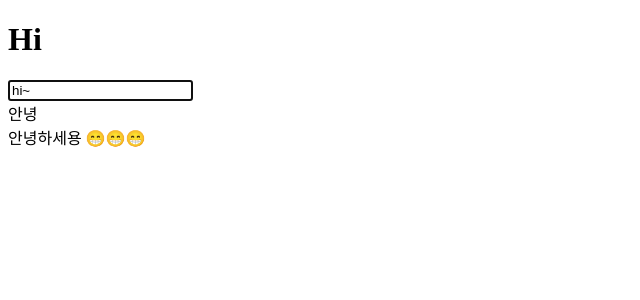
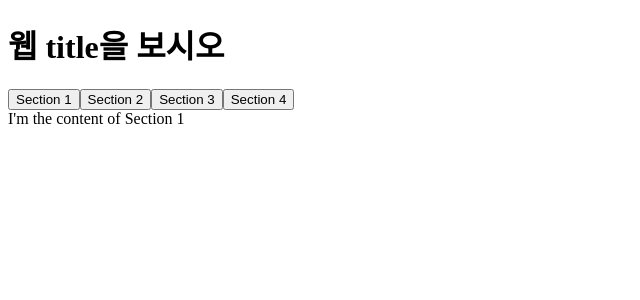
Before and after one commit to kbu715/react_hook_test, a React (Create React App) app: page / in a window 1280 px wide. Shown: the top 300 px of the page, without its empty margins (0-640 px from the left). Built offline with nearby package versions, Linux system fonts and the light colour scheme.

Commit message:
useTabs, useTitle

```diff
--- a/src/App.js
+++ b/src/App.js
@@ -1,187 +1,143 @@
-// import React, { useState, useEffect } from 'react';
+// import React, { useState, useEffect, useRef } from 'react';
+// import Child from './Child';
+
+// const useInput = (initialValue, validator) => {
+//   const [value, setValue] = useState(initialValue);
+
+//   const onChange = (e) => {
+//     const {
+//       target: { value },
+//     } = e;
+//     let willUpdate = true;
+//     if (typeof validator === 'function') {
+//       willUpdate = validator(value);
+//     }
+//     if (willUpdate) {
+//       setValue(value);
+//     }
+//   };
+
+//   return { value, onChange };
+// };
 
 // const useTitle = (initialTitle) => {
 //   const [title, setTitle] = useState(initialTitle);
 //   const titleUpdate = () => {
-//     const htmlTitle = document.querySelector("title");
+//     const htmlTitle = document.querySelector('title');
 //     htmlTitle.innerText = title;
-//   }
+//   };
 //   useEffect(titleUpdate, [title]);
+
 //   return setTitle;
+// };
 
-// }
+// const useClick = (onClick) => {
+//   const element = useRef();
+
+//   useEffect(() => {
+//     if (typeof onClick === 'function') {
+//       if (element.current) {
+//         element.current.addEventListener('click', onClick);
+//       }
+//     }
+
+//     return () => {
+//       //componentWillUnmount 때 발생
+//       const clickEl = element;
+//       if (clickEl) {
+//         clickEl.current.removeEventListener('click', onClick);
+//       }
+//     };
+//   }, [onClick]);
+//   return element;
+// };
 
 // const App = () => {
-//   const titleUpdater = useTitle('Loading...')
-//   setTimeout(()=>{titleUpdater("Home")}, 5000);
+//   const titleUpdater = useTitle('Loading....');
+//   setTimeout(() => {
+//     titleUpdater('Home');
+//   }, 6000);
+
+//   const maxLen = (value) => value.length < 10;
+//   const name = useInput('hi~ ', maxLen);
+
+//   const potato = useRef();
+//   setTimeout(() => {
+//     potato.current.focus();
+//   }, 5000);
+
+//   const changeText = (e) => {
+//     e.target.innerText = 'Hello~';
+//   };
+//   const title = useClick(changeText);
+
+//   //onCreate 연습
+//   const [parentValue] = useState('안녕');
+//   const [childValue, setChildValue] = useState('');
+
+//   const handleValue = (value) => {
+//     setChildValue(value);
+//   };
+
 //   return (
 //     <div>
-//       hi
+//       <h1 ref={title}>Hi</h1>
+//       <input ref={potato} {...name} />
+//       <Child value={parentValue} onCreate={handleValue} />
+//       {childValue}
 //     </div>
 //   );
 // };
 
 // export default App;
 
-import React, { useState, useEffect, useRef } from 'react';
-import Child from './Child';
+import React from 'react';
+import { useTabs } from './hooks/useTabs';
+import { useTitle } from './hooks/useTitle';
 
-const useInput = (initialValue, validator) => {
-  const [value, setValue] = useState(initialValue);
-
-  const onChange = (e) => {
-    const {
-      target: { value },
-    } = e;
-    let willUpdate = true;
-    if (typeof validator === 'function') {
-      willUpdate = validator(value);
-    }
-    if (willUpdate) {
-      setValue(value);
-    }
-  };
-
-  return { value, onChange };
-};
-
-const useTitle = (initialTitle) => {
-  const [title, setTitle] = useState(initialTitle);
-  const titleUpdate = () => {
-    const htmlTitle = document.querySelector('title');
-    htmlTitle.innerText = title;
-  };
-  useEffect(titleUpdate, [title]);
-
-  return setTitle;
-};
-
-const useClick = (onClick) => {
-  const element = useRef();
-
-  useEffect(() => {
-    if (typeof onClick === 'function') {
-      if (element.current) {
-        element.current.addEventListener('click', onClick);
-      }
-    }
-
-    return () => {
-      //componentWillUnmount 때 발생
-      const clickEl = element;
-      if (clickEl) {
-        clickEl.current.removeEventListener('click', onClick);
-      }
-    };
-  }, [onClick]);
-  return element;
-};
+const contents = [
+  {
+    tab: 'Section 1',
+    content: "I'm the content of Section 1",
+  },
+  {
+    tab: 'Section 2',
+    content: "I'm the content of Section 2",
+  },
+  {
+    tab: 'Section 3',
+    content: "I'm the content of Section 3",
+  },
+  {
+    tab: 'Section 4',
+    content: "I'm the content of Section 4",
+  },
+];
 
 const App = () => {
-  const titleUpdater = useTitle('Loading....');
-  setTimeout(() => {
-    titleUpdater('Home');
-  }, 6000);
+  const { currentItem, changeItem } = useTabs(0, contents);
 
-  const maxLen = (value) => value.length < 10;
-  const name = useInput('hi~ ', maxLen);
+  const titleUpdator = useTitle('Loading....');
 
-  const potato = useRef();
-  setTimeout(() => {
-    potato.current.focus();
-  }, 5000);
-
-  const changeText = (e) => {
-    e.target.innerText = 'Hello~';
-  };
-  const title = useClick(changeText);
-
-  //onCreate 연습
-  const [parentValue] = useState('안녕');
-  const [childValue, setChildValue] = useState('');
-
-  const handleValue = (value) => {
-    setChildValue(value);
-  };
+  setTimeout(() => titleUpdator('My Homepage'), 5000);
 
   return (
     <div>
-      <h1 ref={title}>Hi</h1>
-      <input ref={potato} {...name} />
-      <Child value={parentValue} onCreate={handleValue} />
-      {childValue}
+      <h1>웹 title을 보시오</h1>
+      {contents.map((section, index) => (
+        <button
+          key={index}
+          onClick={() => {
+            changeItem(index);
+          }}
+        >
+          {section.tab}
+        </button>
+      ))}
+      <br />
+      {currentItem.content}
     </div>
   );
 };
 
 export default App;
-
-// import React, { useState } from 'react';
-
-// const useInput = (initialValue, validator) => {
-//     const [ value, setValue ] = useState(initialValue)
-//     const onChange = (event) => {
-//         const { target : { value } } = event
-//         let willUpdate = true
-//         if(typeof validator === "function"){
-//             willUpdate = validator(value)
-//         }
-//         if(willUpdate){
-//             setValue(value)
-//         }
-//     }
-
-//     return { value, onChange }
-// }
-
-// const App = () => {
-// const maxLen = (value) => value.length <= 10
-// const name = useInput("Mr.", maxLen)
-//   return (
-//     <div>
-//       <h1>Hello</h1>
-//       <input placeholder="Name" {...name} />
-//     </div>
-//   );
-// };
-
-// export default App;
-
-// import React, { useState } from 'react';
-
-// const contents = [
-//     {
-//         tab : "Section 1",
-//         content : "I'm the content of Section 1"
-//     },
-//     {
-//         tab : "Section 2",
-//         content : "I'm the content of Section 2"
-//     }
-// ]
-
-// const useTabs = (initialTab, allTabs) => {
-
-//     const [currentIndex, setCurrentIndex] = useState(initialTab)
-//     if(!allTabs || !Array.isArray(allTabs)){
-//         return;
-//     }
-//     return {
-//         currentItem : allTabs[currentIndex],
-//         changeItem : setCurrentIndex
-//     }
-// }
-
-// const App = () => {
-// const {currentItem, changeItem} = useTabs(0, contents)
-//   return (
-//     <div>
-//       <h1>Hello</h1>
-//         {contents.map((section, index)=><button key={index} onClick={()=>{changeItem(index)}}>{section.tab}</button>)}
-//         <br />
-//         {currentItem.content}
-//     </div>
-//   );
-// };
-
-// export default App;
--- /dev/null
+++ b/src/hooks/useTabs.js
@@ -0,0 +1,12 @@
+import { useState } from 'react';
+
+export const useTabs = (initialTab, allTabs) => {
+  const [currentIndex, setCurrentIndex] = useState(initialTab);
+  if (!allTabs || !Array.isArray(allTabs)) {
+    return;
+  }
+  return {
+    currentItem: allTabs[currentIndex],
+    changeItem: setCurrentIndex,
+  };
+};
--- /dev/null
+++ b/src/hooks/useTitle.js
@@ -0,0 +1,14 @@
+import { useState, useEffect } from 'react';
+
+export const useTitle = (initialTitle) => {
+  const [title, setTitle] = useState(initialTitle);
+
+  const titleUpdate = () => {
+    const htmlTitle = document.querySelector('title');
+    htmlTitle.innerText = title;
+  };
+
+  useEffect(titleUpdate, [title]);
+
+  return setTitle;
+};
```
Also changed, not shown: 1 other file (tests, documents, lock files or other folders).
